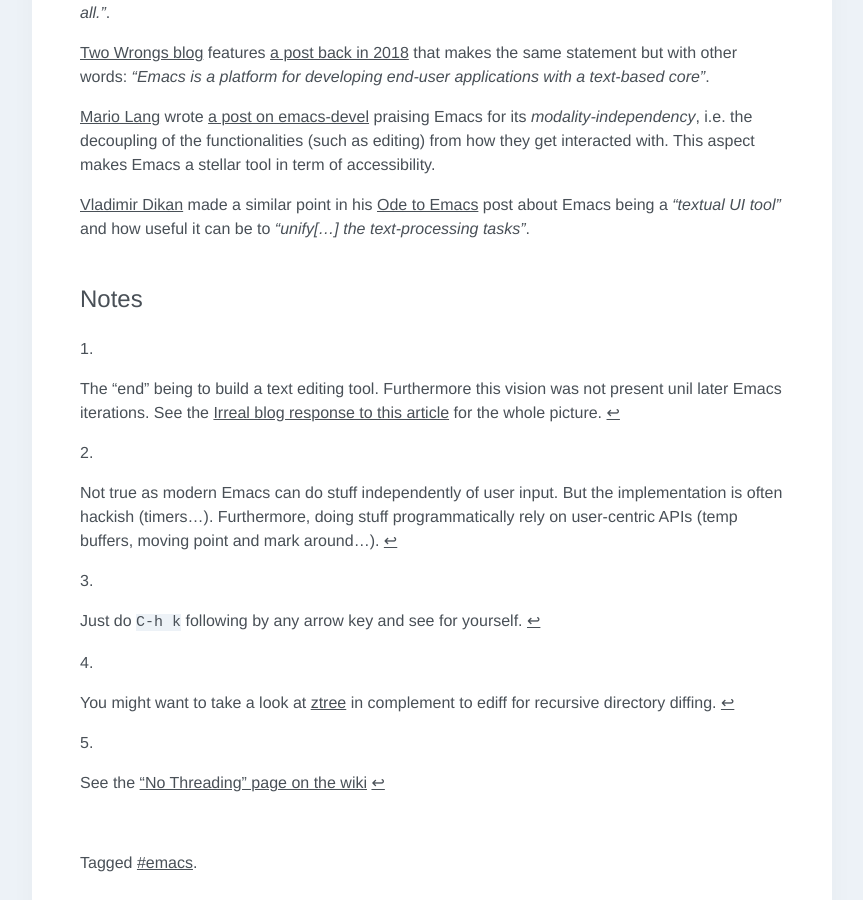
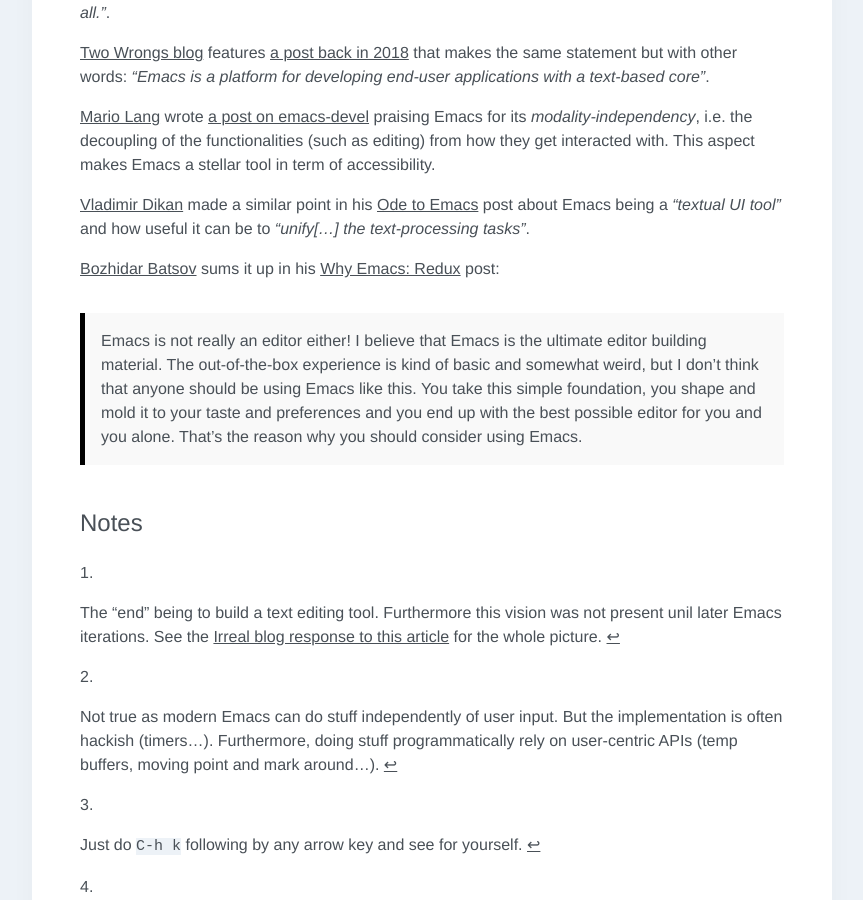
Before and after one commit to p3r7/blog, a Jekyll site: the page built from _posts/2020-01-12-emacs-is-no-editor.md, in a window 1280 px wide and 900 px high, scrolled down 5573 px. Shown: the whole window, without its empty margins (208-1071 px from the left). Built offline with Jekyll 4.4.1, drawn with Linux system fonts in a browser that asks for light colours; some web fonts are replaced.

Commit message:
new converging thoughts

```diff
--- a/_posts/2020-01-12-emacs-is-no-editor.md
+++ b/_posts/2020-01-12-emacs-is-no-editor.md
@@ -149,6 +149,10 @@
 
 [Vladimir Dikan](https://www.ivorysiegetower.com/) made a similar point in his [Ode to Emacs](https://www.ivorysiegetower.com/posts/an-ode-to-emacs.html) post about Emacs being a _"textual UI tool"_ and how useful it can be to _"unify[...] the text-processing tasks"_.
 
+[Bozhidar Batsov](https://batsov.com/) sums it up in his [Why Emacs: Redux](https://batsov.com/articles/2021/11/16/why-emacs-redux/) post:
+
+>Emacs is not really an editor either! I believe that Emacs is the ultimate editor building material. The out-of-the-box experience is kind of basic and somewhat weird, but I don’t think that anyone should be using Emacs like this. You take this simple foundation, you shape and mold it to your taste and preferences and you end up with the best possible editor for you and you alone. That’s the reason why you should consider using Emacs.
+
 
 ## Notes
 
```
